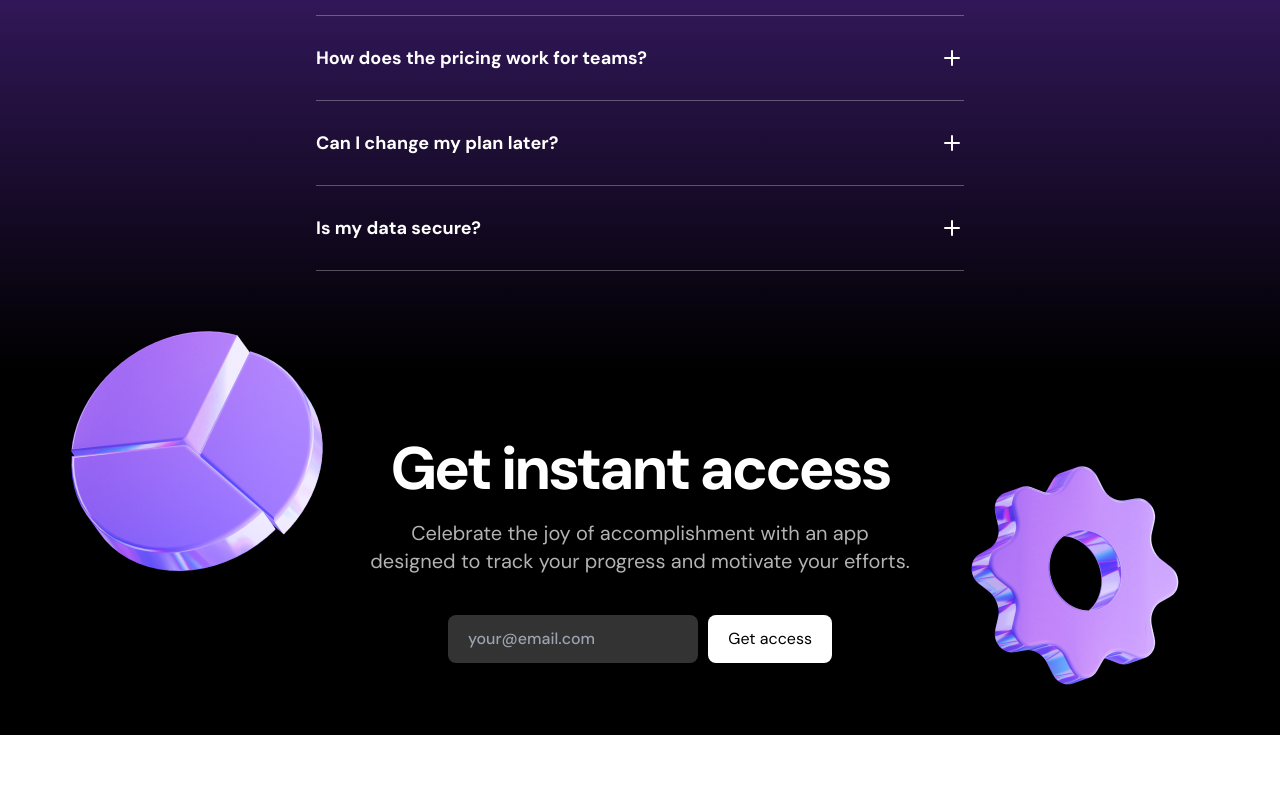
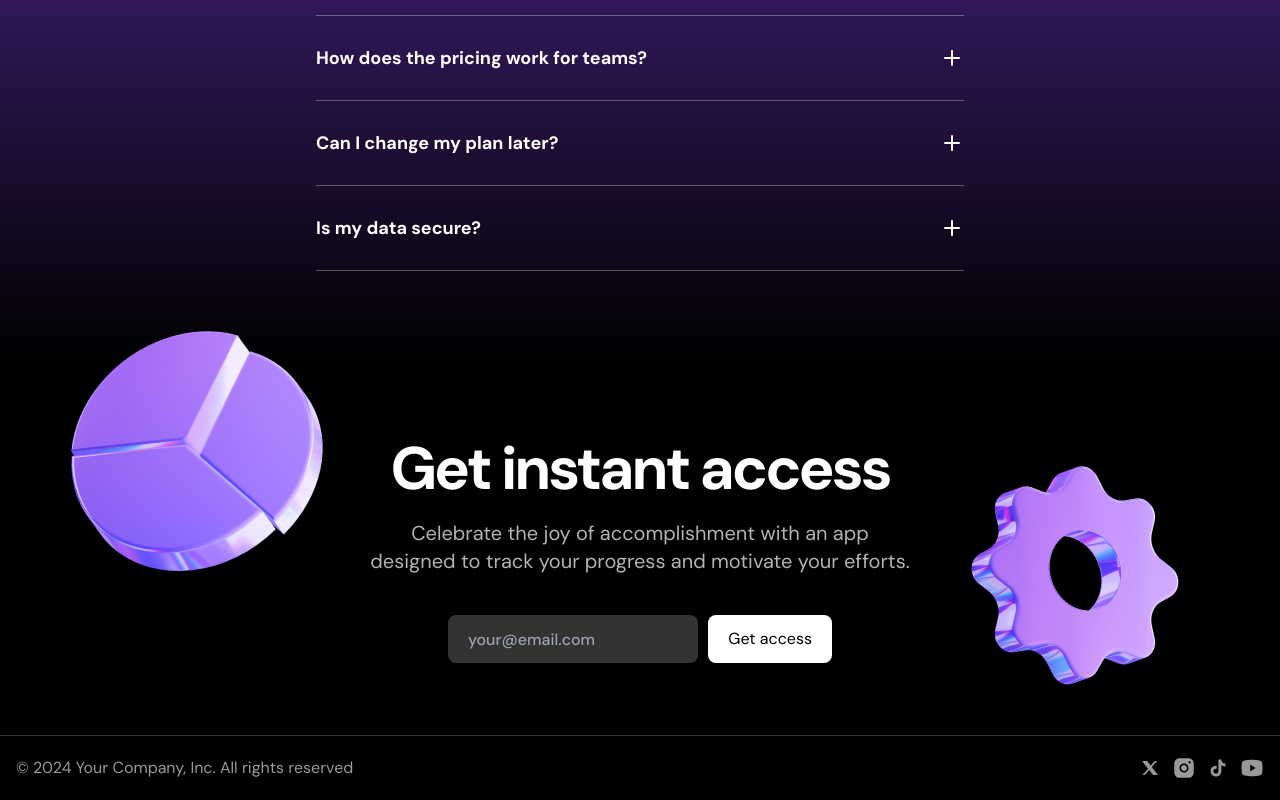
Before and after one commit to gabriel-samo/dark-theme-SaaS, a Next.js app: page / in a window 1280 px wide. Shown: the part 3235-4035 px from the top of the page. Before the commit the page ends 3970 px from the top, so only its background shows below. Built offline with nearby package versions, Linux system fonts and the light colour scheme.

Commit message:
complete: Footer Section

```diff
--- a/src/components/CallToAction.tsx
+++ b/src/components/CallToAction.tsx
@@ -27,7 +27,7 @@
           <input
             type="email"
             placeholder="your@email.com"
-            className="min-h-12 bg-white/20 rounded-lg px-5 font-medium placeholder:text-[#9CA3AF] flex-1"
+            className="h-12 bg-white/20 rounded-lg px-5 font-medium placeholder:text-[#9CA3AF] sm:flex-1"
           />
           <button
             type="submit"
--- a/src/components/Footer.tsx
+++ b/src/components/Footer.tsx
@@ -1,3 +1,32 @@
+import InstaIcon from "@/assets/icons/insta.svg";
+import TitokIcon from "@/assets/icons/tiktok.svg";
+import YoutubeIcon from "@/assets/icons/youtube.svg";
+import XSocialIcon from "@/assets/icons/x-social.svg";
+
 export const Footer = () => {
-  return null;
+  return (
+    <footer className="py-5 bg-black text-white/60 border-t border-white/20">
+      <div className="container">
+        <div className="flex flex-col gap-4 sm:flex-row sm:justify-between">
+          <div className="text-center">
+            © 2024 Your Company, Inc. All rights reserved
+          </div>
+          <ul className="flex justify-center gap-2.5">
+            <li>
+              <XSocialIcon />
+            </li>
+            <li>
+              <InstaIcon />
+            </li>
+            <li>
+              <TitokIcon />
+            </li>
+            <li>
+              <YoutubeIcon />
+            </li>
+          </ul>
+        </div>
+      </div>
+    </footer>
+  );
 };
```
